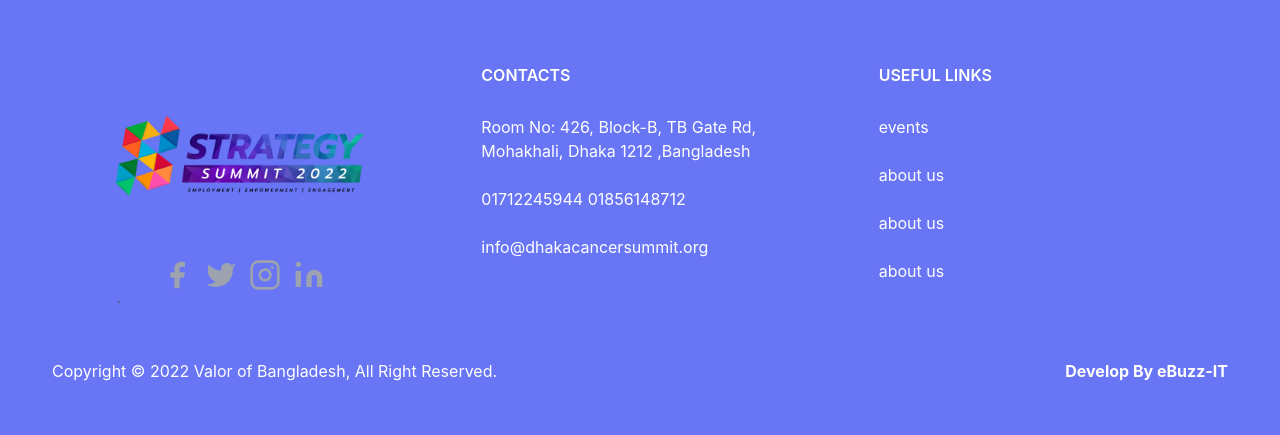
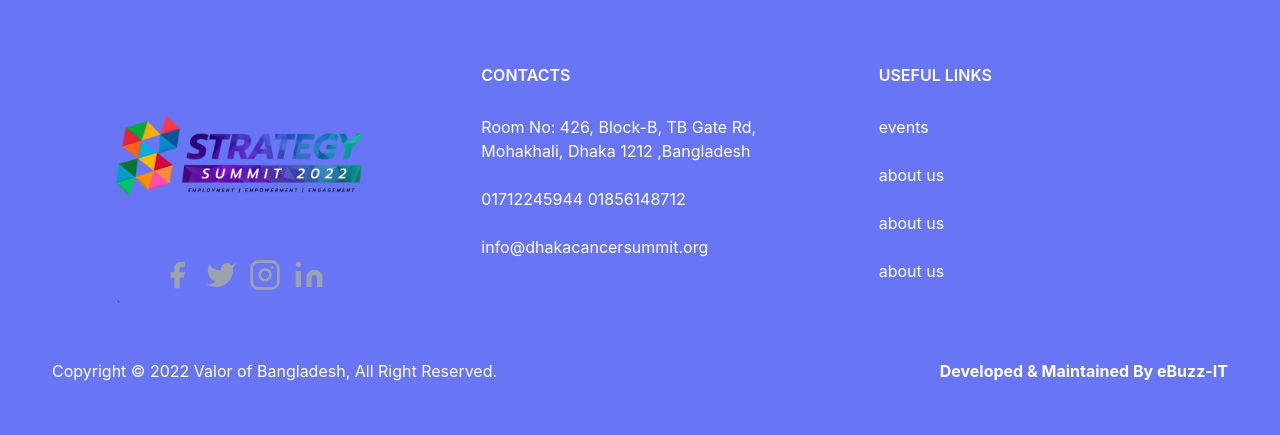
Before and after one commit to Tanbin001/Cancer-Summit-Website, a PHP site: page /registration-1.php in a window 1280 px wide. Shown: the part 2408-2843 px from the top of the page. Run offline with PHP 8.4, Linux system fonts and the light colour scheme; data that the repository does not hold is empty.

Commit message:
Update footer.php

```diff
--- a/chunks/footer.php
+++ b/chunks/footer.php
@@ -106,7 +106,7 @@
             <div class="text-white pt-5 flex justify-between items-center">
                 <p class="my-5">Copyright © 2022 Valor of Bangladesh, All Right Reserved.</p>
                 <a target="_blank" href="https://ebuzz-it.com" class="eBuzz-it">
-                Develop By eBuzz-IT
+                Developed & Maintained By eBuzz-IT
                 </a>
             </div>
         </div>
```
